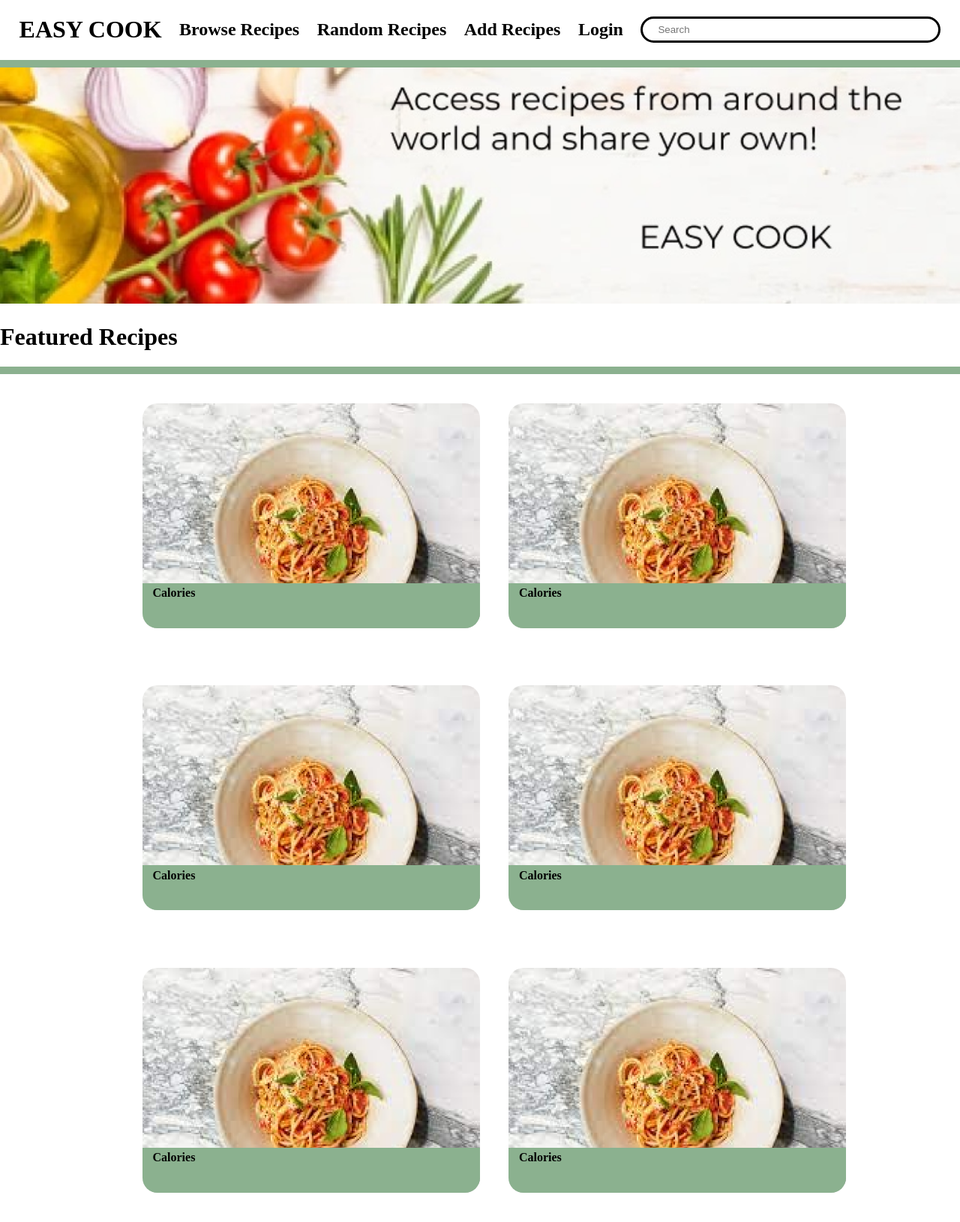
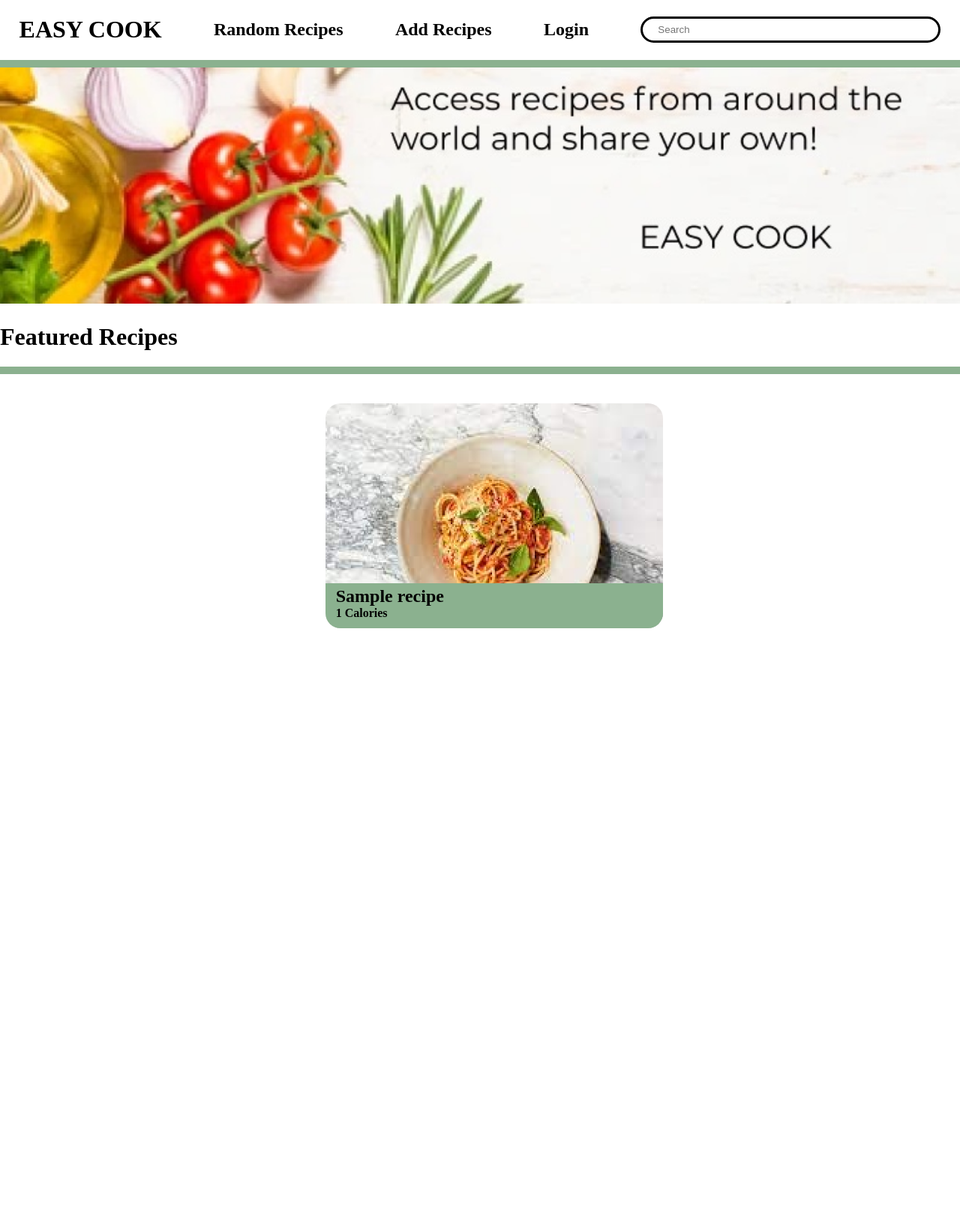
Before and after one commit to Group-Project-CP317/Weekly-Recipe-Generator, a Django app: page / in a window 1280 px wide. Shown: the whole page at 75% size. After the commit the page ends 838 px from the top, so only its background shows below. Run offline with Django 4.2, Linux system fonts and the light colour scheme; tables that the repository leaves empty hold one stand-in row (values such as "Sample post").

Commit message:
Updated recipe stuff

```diff
--- a/app/templates/base.html
+++ b/app/templates/base.html
@@ -17,7 +17,6 @@
     <div class="top">
         <div class="navbar">
             <a href="{% url 'home' %}"><h1>EASY COOK</h1></a>
-            <a href=""><h2>Browse Recipes</h2></a>
             <a href=""><h2>Random Recipes</h2></a>
             <a href="{% url 'create-recipe' %}"><h2>Add Recipes</h2></a>
 
--- a/app/templates/home.html
+++ b/app/templates/home.html
@@ -13,24 +13,11 @@
     <div class="greenStrip"></div>
 
     <div class="featured">
-        {% with class='recipe featured-recipe' %}
-            {% include "components/recipe-card.html"  %}
-        {% endwith %}
-        {% with class='recipe featured-recipe' %}
-            {% include "components/recipe-card.html"  %}
-        {% endwith %}
-        {% with class='recipe featured-recipe' %}
-            {% include "components/recipe-card.html"  %}
-        {% endwith %}
-        {% with class='recipe featured-recipe' %}
-            {% include "components/recipe-card.html"  %}
-        {% endwith %}
-        {% with class='recipe featured-recipe' %}
-            {% include "components/recipe-card.html"  %}
-        {% endwith %}
-        {% with class='recipe featured-recipe' %}
-            {% include "components/recipe-card.html"  %}
-        {% endwith %}
+        {% for recipe in recipes %}
+            {% with class='recipe featured-recipe' name=recipe.name calories=recipe.calories %}
+                {% include "components/recipe-card.html"  %}
+            {% endwith %}
+        {% endfor %}
     </div>
 
 {% endblock content %}
--- a/app/views.py
+++ b/app/views.py
@@ -10,8 +10,12 @@ from django.db.models import Q
 def home_view(request):
     user = request.user
 
+    #NEED TO UPDATE THIS
+    featured_recipes = Recipe.objects.all()
+
     context = {
-        'user': user
+        'user': user,
+        'recipes': featured_recipes
     }
 
     template_name = 'home.html'
```
